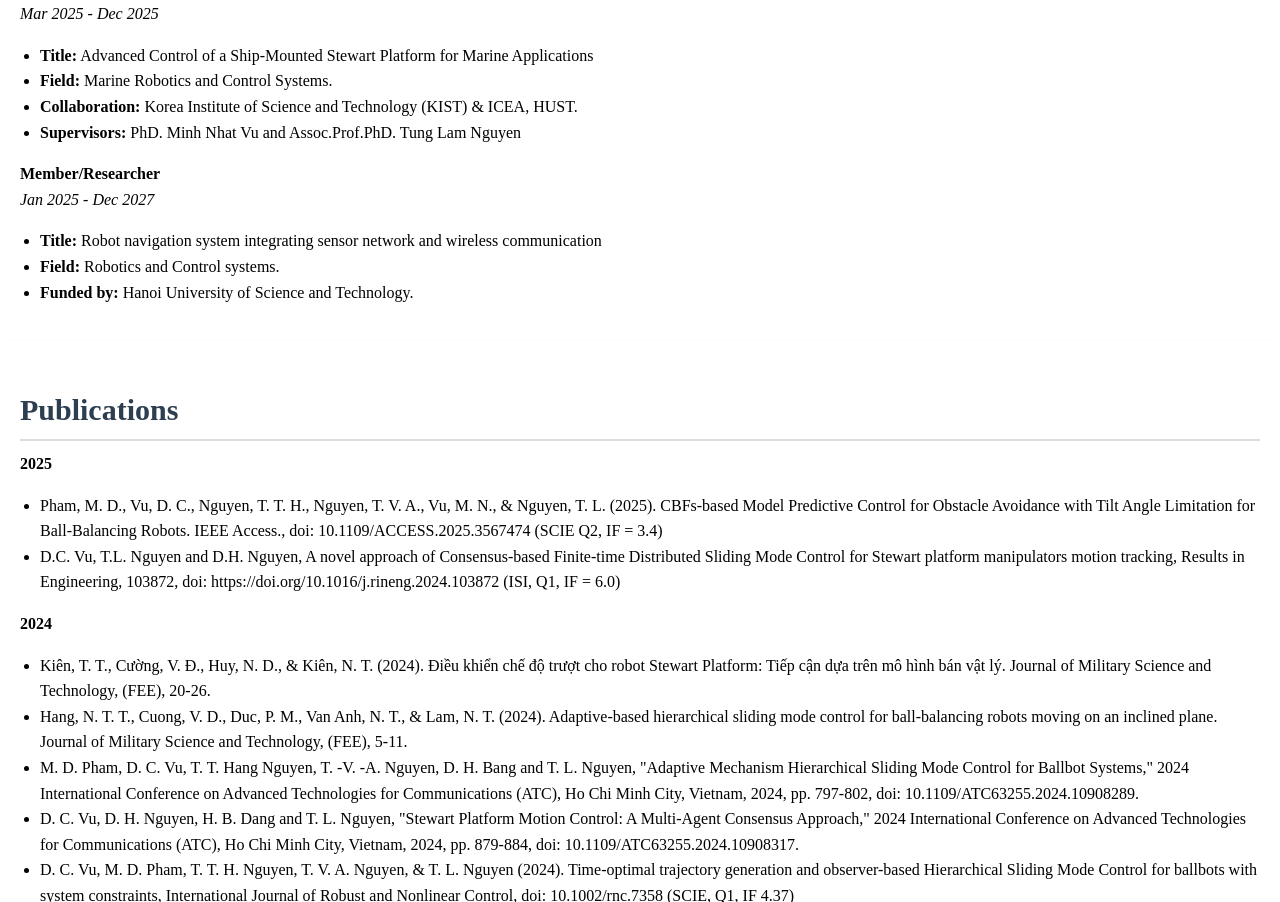
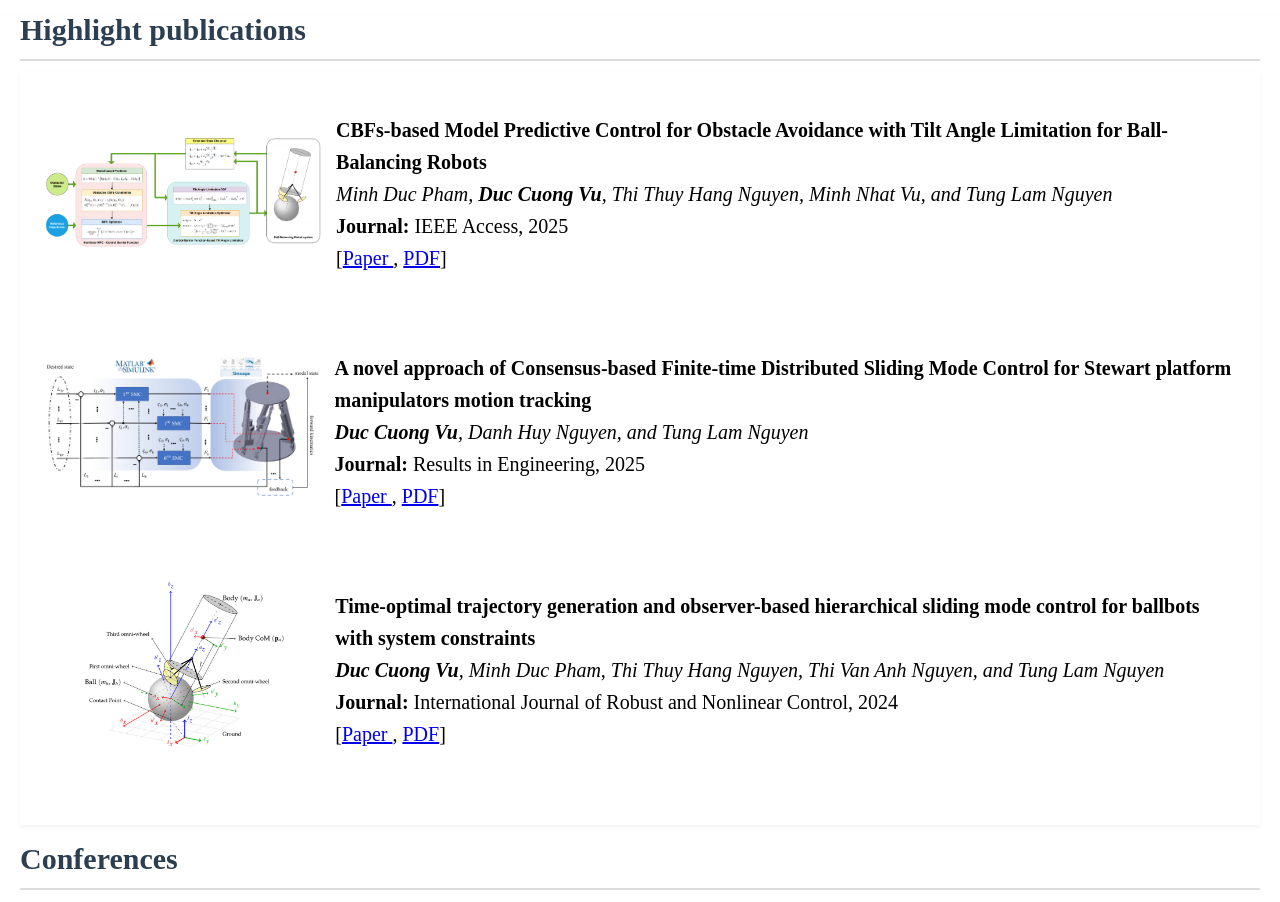
Before and after one commit to duccuongvu/duccuongvu.github.io, a plain HTML site: page html/cv.html in a window 1280 px wide. Shown: the part 1898-2800 px from the top of the page. Drawn offline with Linux system fonts and the light colour scheme.

Commit message:
update cv

```diff
--- a/html/cv.html
+++ b/html/cv.html
@@ -22,18 +22,15 @@
         <h1>CV: Duc-Cuong VU, BcS.</h1>
         <p style="font-size: 20px;"><strong>Master Student in Automation and Control</strong></p>
         <p><em>I am interested in Nonlinear Control, Robotics, Modeling and Control, Balanced control, Nonlinear system, Consensus control, Multi-agent system, ...</em></p>
-        <p>Email: <a href="mailto:vdcuong2002@gmail.com">vdcuong2002@gmail.com</a> | Phone: +84 865 280 802</p>
-        <p>Giao Thuy, Nam Dinh, Vietnam</p>
-        <p>ORCID: <a href="https://orcid.org/0009-0002-3190-1875" target="_blank">0009-0002-3190-1875</a></p>
-        <p>ResearchGate: <a href="https://www.researchgate.net/profile/Duc-Cuong-Vu" target="_blank">researchgate.net/profile/Duc-Cuong-Vu</a></p>
-        <p>Google Scholar: <a href="https://scholar.google.com/citations?user=N35X_pEAAAAJ&hl=en" target="_blank">scholar.google.com/citations?user=N35X_pEAAAAJ</a></p>
+        <p>Email: <a href="mailto:vdcuong2002@gmail.com">vdcuong2002@gmail.com</a> | Phone: +84 865 280 802 | Giao Thuy, Nam Dinh, Vietnam</p>
+        <p><a href="https://orcid.org/0009-0002-3190-1875" target="_blank">ORCID</a> /
+        <a href="https://www.researchgate.net/profile/Duc-Cuong-Vu" target="_blank">ResearchGate</a> /
+        <a href="https://scholar.google.com/citations?user=N35X_pEAAAAJ&hl=en" target="_blank">Google Scholar</a></p>
+        <p><a href="https://www.overleaf.com/read/dxcdnvnwswmy#3ba71d" target="_blank">[PDF version (Overleaf)]</a></p>
+        <p><a href="#edu"> Education</a> / <a href="#work"> Experience</a> / <a href="#projects"> Projects</a> / <a href="#pubs"> Publications</a> / <a href="#skills"> Skills</a> / <a href="#awards"> Awards</a></p>
     </div>
 </header>
 
-<section>
-    <p>The PDF version of my CV is available at <a href="https://www.overleaf.com/read/dxcdnvnwswmy#3ba71d" target="_blank">Overlef here</a></p>
-    Table of Contents: <a href="#edu"> Education</a> | <a href="#work"> Experience</a> | <a href="#projects"> Projects</a> | <a href="#pubs"> Publications</a> | <a href="#skills"> Skills</a> | <a href="#awards"> Awards</a>
-</section>
 
 <section id="edu">
     <h2 class="section-title">Education</h2>
@@ -74,7 +71,7 @@
     </div>
 </section>
 
-<section id="skills">
+<!-- <section id="skills">
     <h2 class="section-title">Skills</h2>
     <ul>
         <li><strong>Languages:</strong>English, B2. Experienced in academic writing.</li>
@@ -84,7 +81,7 @@
         <li><strong>Embedded:</strong> STM32, NI myRIO, TI C2000, Arduino, ...</li>
         <li><strong>Others:</strong> CasADI for nonlinear optimization, SolidWorks, Altium, Linux kernel for EtherCAT Servo control, ...</li>
     </ul>
-</section>
+</section> -->
 
 <section id="projects">
     <h2 class="section-title">Projects</h2>
@@ -112,9 +109,75 @@
 </section>
 
 <section id="pubs">
-    <h2 class="section-title">Publications</h2>
+    <h2 class="section-title">Highlight publications</h2>
 
-    <div class="subsection">
+
+    <section>
+        <table class="imgtable">
+                <tbody><tr>
+                <td>
+                    <img src="images/IEEEAccess.png" alt="alt text" width="280px">
+                    </a>&nbsp;
+                </td>
+                <td align="left;vertical-align: middle;">
+                    <p>
+                    <b>CBFs-based Model Predictive Control for Obstacle Avoidance with Tilt Angle Limitation for Ball-Balancing Robots</b>
+                    <br>
+                    <i>
+                        Minh Duc Pham, <b>Duc Cuong Vu</b>, Thi Thuy Hang Nguyen, Minh Nhat Vu, and Tung Lam Nguyen
+                    </i>
+                    <br><b>Journal: </b>IEEE Access, 2025  <br> [<a href="https://ieeexplore.ieee.org/abstract/document/10988790">Paper </a>,
+                    <a href="https://ieeexplore.ieee.org/abstract/document/10988790">PDF</a>] <br>
+                    <br>
+                    </p>
+                </td>
+                </tr>
+        </tbody></table>
+
+        <table class="imgtable">
+                <tbody><tr>
+                <td>
+                    <img src="images/RIENG.png" alt="alt text" width="280px">
+                    </a>&nbsp;
+                </td>
+                <td align="left;vertical-align: middle;">
+                    <p>
+                    <b>A novel approach of Consensus-based Finite-time Distributed Sliding Mode Control for Stewart platform manipulators motion tracking</b>
+                    <br>
+                    <i>
+                        <b>Duc Cuong Vu</b>, Danh Huy Nguyen, and Tung Lam Nguyen
+                    </i>
+                    <br><b>Journal: </b>Results in Engineering, 2025  <br> [<a href="https://doi.org/10.1016/j.rineng.2024.103872">Paper </a>,
+                    <a href="https://doi.org/10.1016/j.rineng.2024.103872">PDF</a>] <br>
+                    <br>
+                    </p>
+                </td>
+                </tr>
+        </tbody></table>
+
+        <table class="imgtable">
+                <tbody><tr>
+                <td>
+                    <img src="images/RNC.png" alt="alt text" width="280px">
+                    </a>&nbsp;
+                </td>
+                <td align="left;vertical-align: middle;">
+                    <p>
+                    <b>Time-optimal trajectory generation and observer-based hierarchical sliding mode control for ballbots with system constraints</b>
+                    <br>
+                    <i>
+                        <b>Duc Cuong Vu</b>, Minh Duc Pham, Thi Thuy Hang Nguyen, Thi Van Anh Nguyen, and Tung Lam Nguyen
+                    </i>
+                    <br><b>Journal:</b> International Journal of Robust and Nonlinear Control, 2024  <br> [<a href="https://onlinelibrary.wiley.com/doi/10.1002/rnc.7358">Paper </a>,
+                    <a href="https://www.researchgate.net/publication/379811550_Time-optimal_trajectory_generation_and_observer-based_hierarchical_sliding_mode_control_for_ballbots_with_system_constraints">PDF</a>] <br>
+                    <br>
+                    </p>
+                </td>
+                </tr>
+        </tbody></table>
+    </section>
+
+    <!-- <div class="subsection">
         <strong>2025</strong>
         <ul>
             <li>Pham, M. D., Vu, D. C., Nguyen, T. T. H., Nguyen, T. V. A., Vu, M. N., & Nguyen, T. L. (2025). CBFs-based Model Predictive Control for Obstacle Avoidance with Tilt Angle Limitation for Ball-Balancing Robots. IEEE Access., doi: 10.1109/ACCESS.2025.3567474 (SCIE Q2, IF = 3.4)</li>
@@ -146,8 +209,7 @@
             <li>D. C. Vu, T. T. H, Nguyen, D. D. Vu, V. P. Pham, D. H. Nguyen and T. L. Nguyen (2023, March). H∞ Optimal Full-State Feedback Control for a Ball-Balancing Robot, The International Conference on Intelligent Systems & Networks (pp. 326-334), Springer, doi: 10.1007/978-981-99-4725-6_41. </li>
             <li>D. C. Vu, T. T. H, Nguyen, D. D. Vu, T. L. Nguyen and D. H. Nguyen (2023). H - infinity full-state feedback control for a ball-balancing robot, Journal of Science and Technology - HaUI (pp. 326-334) (pp. 96-100), doi: 10.57001/huih5804.2023.047. </li>
         </ul>
-    </div>
-    <ul>
+    </div> -->
 
 </section>
 
--- a/style.css
+++ b/style.css
@@ -1,6 +1,7 @@
 /* style.css */
 body {
     font-family: 'Times New Roman', Times, serif;
+    font-size: 20px;
     line-height: 1.6;
     background: #bae9bf41;
     color: #000000;
@@ -30,6 +31,7 @@ ul {
     border-bottom: 2px solid #ddd;
     padding-bottom: 5px;
     margin-bottom: 10px;
+    margin-top: -30px;
     font-size: 30px;
 }
 .subsection {
```
Also changed, not shown: index.html (+0 -2 lines), html/images/IEEEAccess.png (added), html/images/RIENG.png (added), html/images/RNC.png (added).
